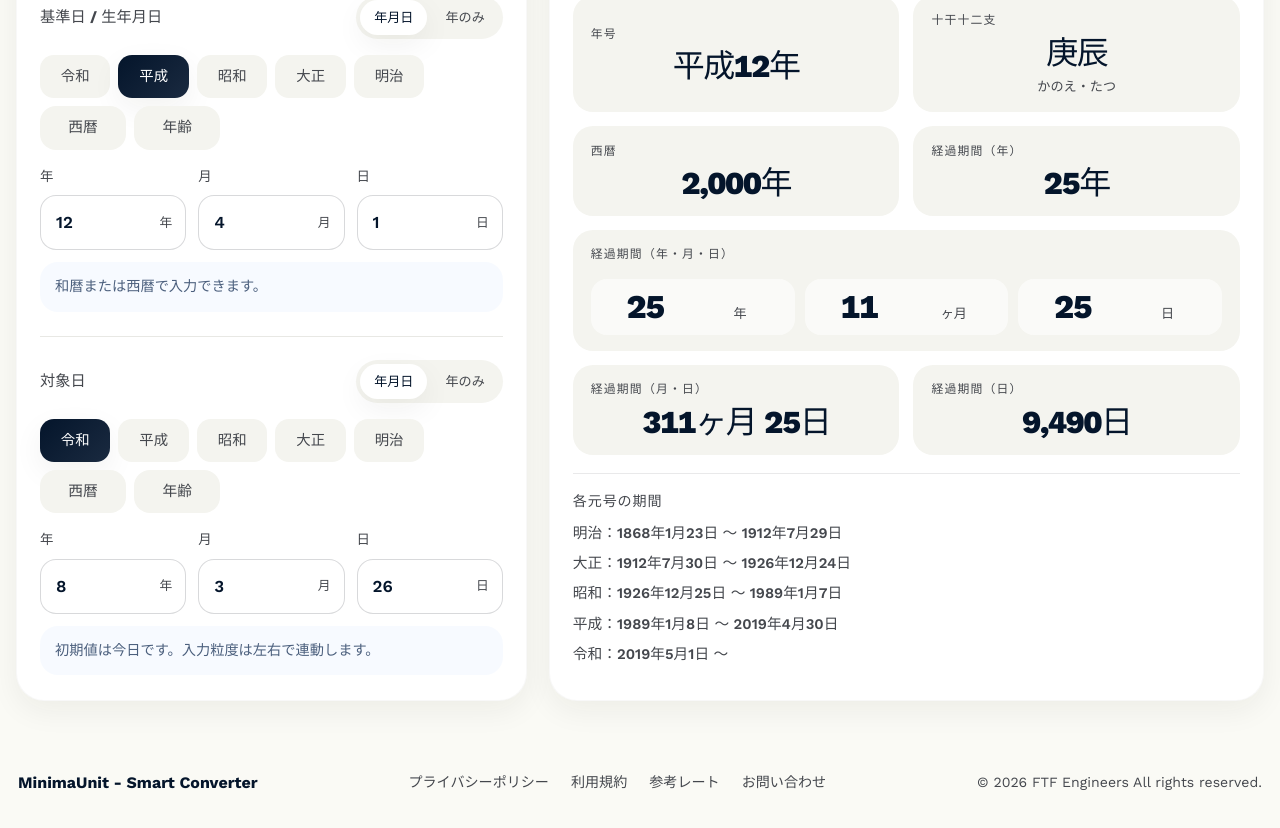
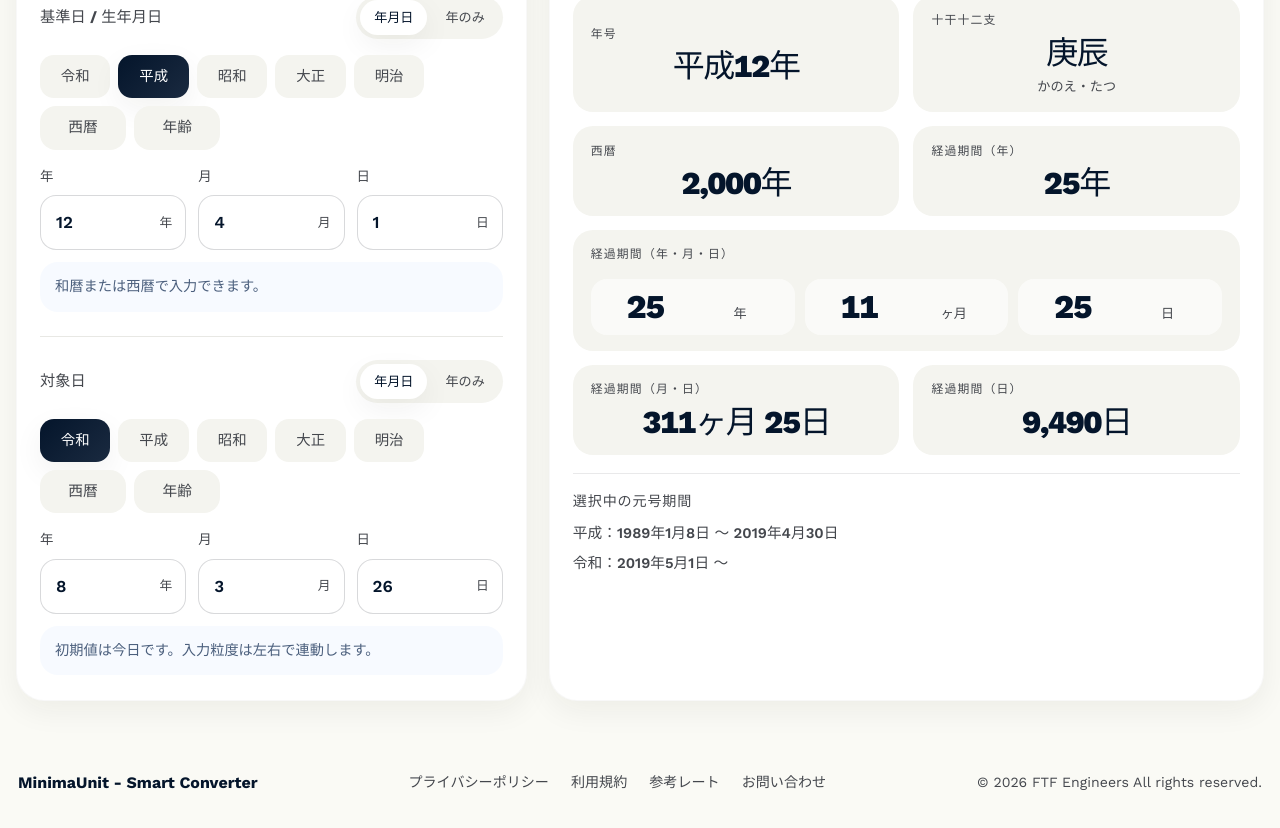
Before and after one commit to raiufara/MinimaUnit, a React (Vite) app: page /era-age in a window 1280 px wide. Shown: the part 618-1446 px from the top of the page. Built offline with nearby package versions, Linux system fonts and the light colour scheme.

Commit message:
Filter era period display to selected eras

```diff
--- a/src/components/EraAgeConverter.tsx
+++ b/src/components/EraAgeConverter.tsx
@@ -5,7 +5,7 @@ import {
   deriveAgeModeBaseDate,
   deriveAgeModeTargetDate,
   formatEraYearLabel,
-  getEraPeriodLabels,
+  getEraPeriodLabel,
   normalizeToGregorian,
   resolveModeInput,
   toDateParts
@@ -19,8 +19,6 @@ const JAPANESE_ERA_OPTIONS: Array<{ value: Exclude<EraType, 'gregorian'>; label:
   { value: 'taisho', label: '大正' },
   { value: 'meiji', label: '明治' }
 ];
-
-const ERA_PERIOD_LABELS = getEraPeriodLabels();
 
 interface EraAgeConverterProps {
   state: EraAgeState;
@@ -508,6 +506,21 @@ export function EraAgeConverter({ state, onStateChange, onReset }: EraAgeConvert
   };
 
   const topMessages = [flashMessage, ...state.result.errors, ...state.result.warnings].filter(Boolean) as string[];
+  const selectedEraPeriodLabels = useMemo(() => {
+    const selectedEras = new Set<Exclude<EraType, 'gregorian'>>();
+
+    if (state.baseInputMode === 'era' && state.baseDate.era !== 'gregorian') {
+      selectedEras.add(state.baseDate.era);
+    }
+
+    if (state.targetInputMode === 'era' && state.targetDate.era !== 'gregorian') {
+      selectedEras.add(state.targetDate.era);
+    }
+
+    return Array.from(selectedEras)
+      .map((eraType) => getEraPeriodLabel(eraType))
+      .filter((label): label is string => Boolean(label));
+  }, [state.baseDate.era, state.baseInputMode, state.targetDate.era, state.targetInputMode]);
 
   return (
     <div className="era-page">
@@ -605,16 +618,18 @@ export function EraAgeConverter({ state, onStateChange, onReset }: EraAgeConvert
             />
             <ResultCard title="経過期間（日）" value={formatNumber(state.result.duration.totalDays, '日')} />
           </div>
+          {selectedEraPeriodLabels.length > 0 ? (
             <div className="era-period-section">
-            <h4>各元号の期間</h4>
+              <h4>選択中の元号期間</h4>
               <div className="era-period-list">
-              {ERA_PERIOD_LABELS.map((label) => (
+                {selectedEraPeriodLabels.map((label) => (
                   <p key={label} className="era-period-item">
                     {label}
                   </p>
                 ))}
               </div>
             </div>
+          ) : null}
         </section>
       </div>
     </div>
--- a/src/lib/era.ts
+++ b/src/lib/era.ts
@@ -119,6 +119,21 @@ export function getEraPeriodLabels(): string[] {
 
     return `${era.label}：${formatGregorianDateLabel(era.start)} 〜 ${endDate ? formatGregorianDateLabel(endDate) : ''}`;
   });
+}
+
+export function getEraPeriodLabel(eraType: Exclude<EraType, 'gregorian'>): string | null {
+  const index = ERA_DEFINITIONS.findIndex((era) => era.type === eraType);
+  if (index < 0) {
+    return null;
+  }
+
+  const era = ERA_DEFINITIONS[index];
+  const nextEra = ERA_DEFINITIONS[index + 1];
+  const endDate = nextEra
+    ? new Date(nextEra.start.getFullYear(), nextEra.start.getMonth(), nextEra.start.getDate() - 1)
+    : null;
+
+  return `${era.label}：${formatGregorianDateLabel(era.start)} 〜 ${endDate ? formatGregorianDateLabel(endDate) : ''}`;
 }
 
 function findCanonicalEra(date: Date): EraDefinition | null {
```
Lines whose indentation alone changed are shown as unchanged.
